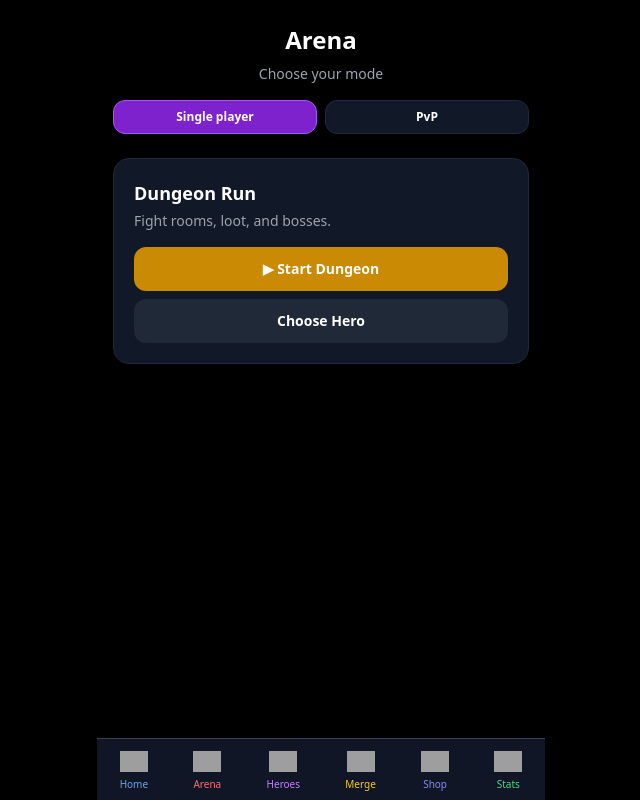
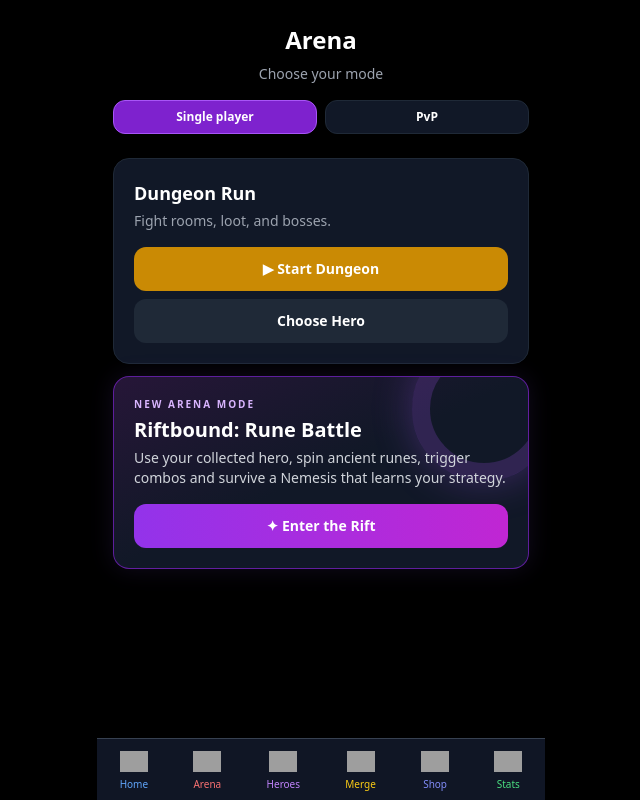
Before and after one commit to Mukedlii/hero-pull, a Next.js app: page /arena in a window 1280 px wide. Shown: the whole page, without its empty margins (319-959 px from the left). Built offline with nearby package versions, Linux system fonts and the light colour scheme; grey boxes are pictures that could not be loaded.

Commit message:
Add Riftbound mode entry to Arena

```diff
--- a/app/arena/page.tsx
+++ b/app/arena/page.tsx
@@ -26,10 +26,10 @@ export default function ArenaPage() {
       </div>
 
       {tab === "single" && (
-        <div className="mt-6 border border-gray-800 bg-gray-900 rounded-2xl p-5">
+        <div className="mt-6 space-y-3">
+          <div className="border border-gray-800 bg-gray-900 rounded-2xl p-5">
             <div className="text-lg font-extrabold">Dungeon Run</div>
             <div className="text-sm text-gray-400 mt-1">Fight rooms, loot, and bosses.</div>
-
             <div className="flex flex-col gap-2 mt-4">
               <a href="/dungeon?v=2" className="bg-yellow-600 hover:bg-yellow-500 text-white text-sm font-bold py-3 rounded-xl text-center">
                 ▶ Start Dungeon
@@ -39,18 +39,27 @@ export default function ArenaPage() {
               </a>
             </div>
           </div>
+
+          <div className="relative overflow-hidden border border-purple-700/70 bg-gradient-to-br from-[#261638] via-gray-900 to-[#111827] rounded-2xl p-5 shadow-[0_0_24px_rgba(139,92,246,0.12)]">
+            <div className="absolute -right-7 -top-10 w-36 h-36 rounded-full border-[18px] border-purple-500/20 shadow-[0_0_40px_rgba(168,85,247,0.3)]" />
+            <div className="relative">
+              <div className="text-[10px] tracking-[2px] text-purple-300 font-extrabold">NEW ARENA MODE</div>
+              <div className="text-xl font-black mt-1">Riftbound: Rune Battle</div>
+              <div className="text-sm text-gray-300 mt-1">Use your collected hero, spin ancient runes, trigger combos and survive a Nemesis that learns your strategy.</div>
+              <a href="/rift" className="block mt-4 bg-gradient-to-r from-purple-600 to-fuchsia-600 hover:from-purple-500 hover:to-fuchsia-500 text-white text-sm font-extrabold py-3 rounded-xl text-center">
+                ✦ Enter the Rift
+              </a>
+            </div>
+          </div>
+        </div>
       )}
 
       {tab === "pvp" && (
         <div className="mt-6 border border-gray-800 bg-gray-900 rounded-2xl p-5">
           <div className="text-lg font-extrabold">PvP</div>
           <div className="text-sm text-gray-400 mt-1">Live turn-based PvP (7s per turn)</div>
-
           <div className="flex flex-col gap-2 mt-4">
-            <a
-              href="/pvp"
-              className="bg-purple-700 hover:bg-purple-600 text-white text-sm font-bold py-3 rounded-xl text-center"
-            >
+            <a href="/pvp" className="bg-purple-700 hover:bg-purple-600 text-white text-sm font-bold py-3 rounded-xl text-center">
               ▶ Open PvP
             </a>
             <div className="text-xs text-gray-500 text-center">Create a match and share the link.</div>
```
Lines whose indentation alone changed are shown as unchanged.
